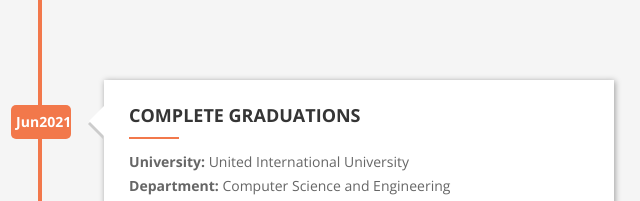
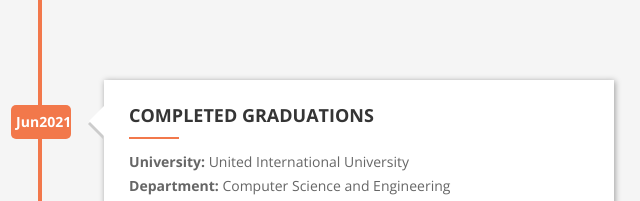
Before and after one commit to SheeyamSarkar/sheeyamsarkar.github.io, a plain HTML site: page index.html in a window 1280 px wide. Shown: the part 2241-2442 px from the top of the page, 600-1240 px from the left. Drawn offline with nearby package versions, Linux system fonts and the light colour scheme.

Commit message:
Update Education
Update Education

```diff
--- a/index.html
+++ b/index.html
@@ -549,7 +549,7 @@
 											<div class="date">
 												<p>Jun<span>2021</span></p>
 											</div>
-											<h2>Complete Graduations</h2>
+											<h2>Completed Graduations</h2>
 											<p>
 											<strong>University:</strong> United International University<br>
 											<strong>Department:</strong> Computer Science and Engineering</p>
```
